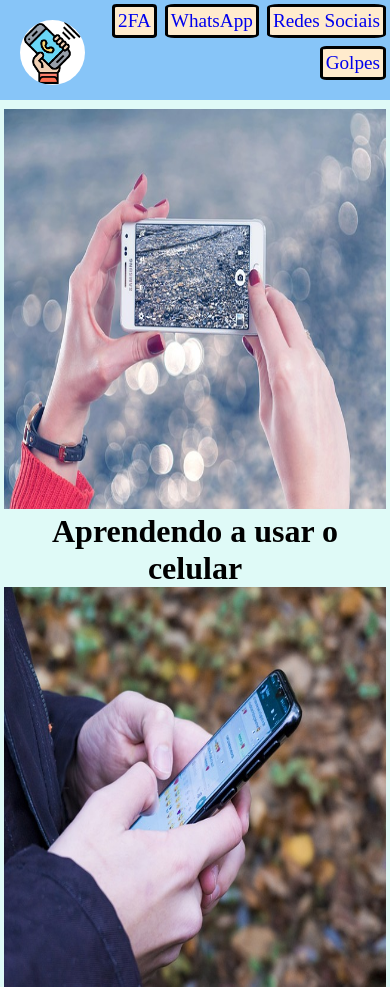
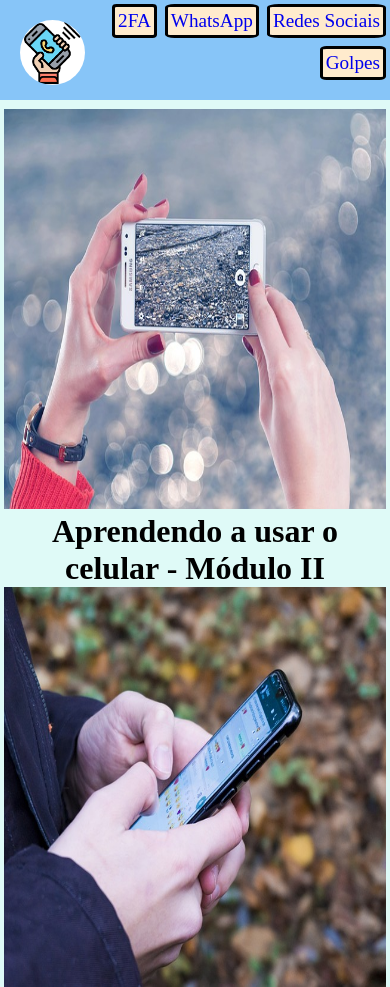
Before and after one commit to WanessaMSantos/Celular, a plain HTML site: page index.html in a window 390 px wide. Shown: the top 987 px of the page. Drawn offline with Linux system fonts and the light colour scheme.

Commit message:
Update header text for mobile learning module

```diff
--- a/index.html
+++ b/index.html
@@ -19,7 +19,7 @@
     </header>
     <main>
         <img src="img/imagem1.jpg" alt="Imagem 1" width="100%" height="400rem">
-        <h1>Aprendendo a usar o celular</h1>
+        <h1>Aprendendo a usar o celular - Módulo II</h1>
 
         <img class="imagens" src="img/whatsapp.jpg" alt="Imagem2" width="100%" height="400rem">
         <h2>WhatsApp</h2>
```
